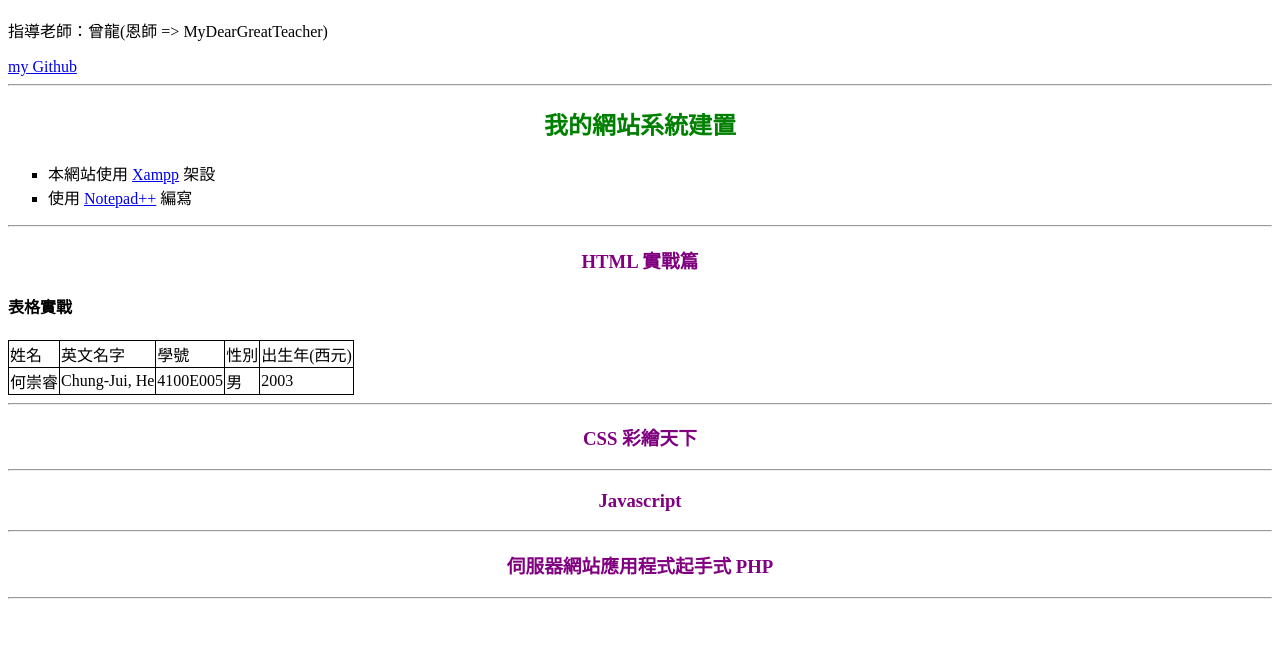
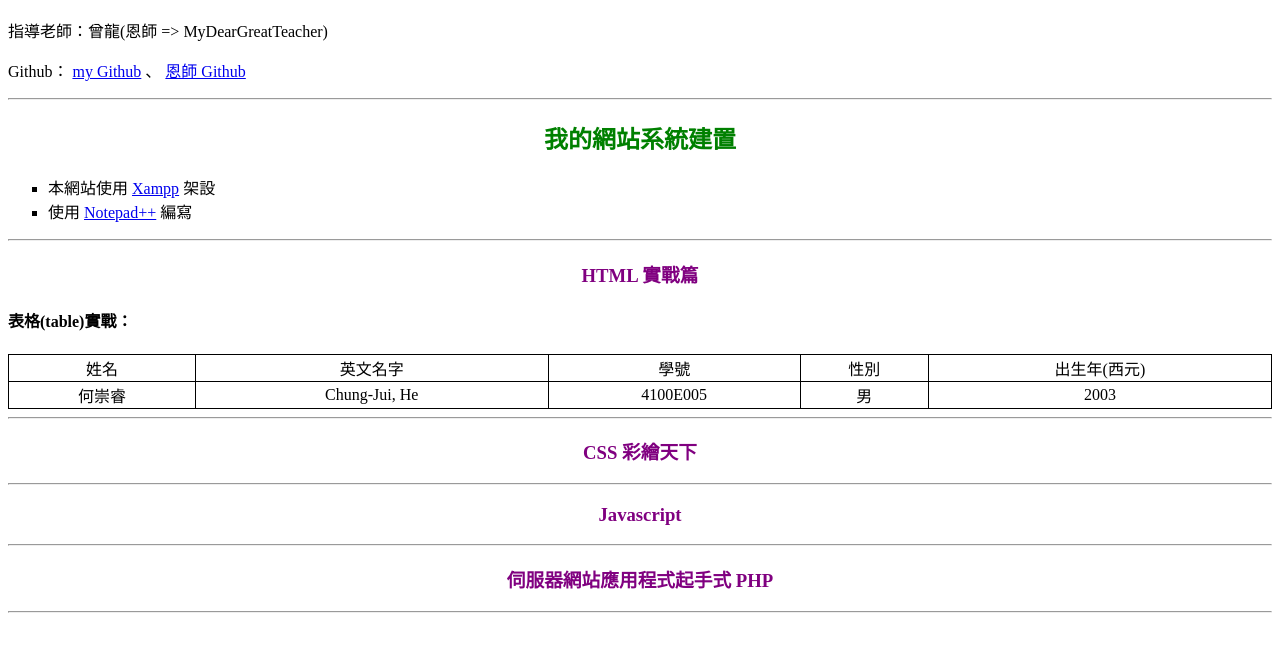
Before and after one commit to hehank/KSU_Class, a plain HTML site: page Web/Insect/index.html in a window 1280 px wide. Shown: the part 57-708 px from the top of the page. Drawn offline with Linux system fonts and the light colour scheme.

Commit message:
2021/11/29 Web table fix

```diff
--- a/Web/Insect/index.html
+++ b/Web/Insect/index.html
@@ -4,9 +4,12 @@
 		<title>This is Hank</title>
 		<style>
 			table, th, td{
-				table-column: 100%;
+				text-align: center;
 				border: 1px solid black;
 				border-collapse: collapse;
+			}
+			table{
+				width: 100%;
 			}
 			.center{
 				text-align: center;
@@ -27,7 +30,11 @@
 	<body>
 		<h1 class="center">入崑山學藝技</h1>
 		<p>指導老師：曾龍(恩師 => MyDearGreatTeacher)</p>
-		<a href="https://github.com/hehank" target="_blank">my Github</a>
+		<p>Github：
+			<a href="https://github.com/hehank" target="_blank">my Github</a>
+			、
+			<a href="https://github.com/mydeargreatteacher" target="_blank">恩師 Github</a>
+		</p>
 		<hr/>
 		<h2 class="second_title">我的網站系統建置</h2>
 		<ul class="list_style">
@@ -44,7 +51,7 @@
 		</ul>
 		<hr/>
 		<h3 class="third_title">HTML 實戰篇</h2>
-		<h4>表格實戰</h4>
+		<h4>表格(table)實戰：</h4>
 		<table>
 			<tr>
 				<td>姓名</td>
```
